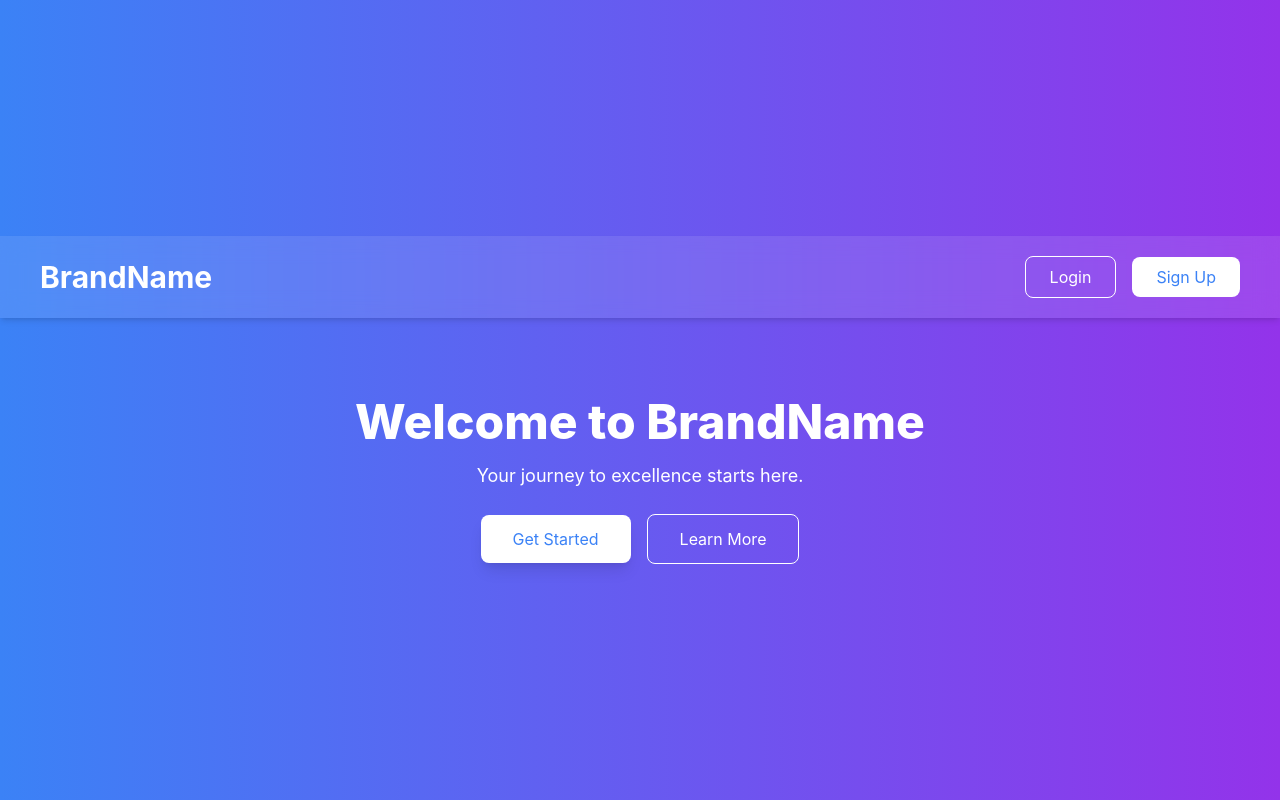
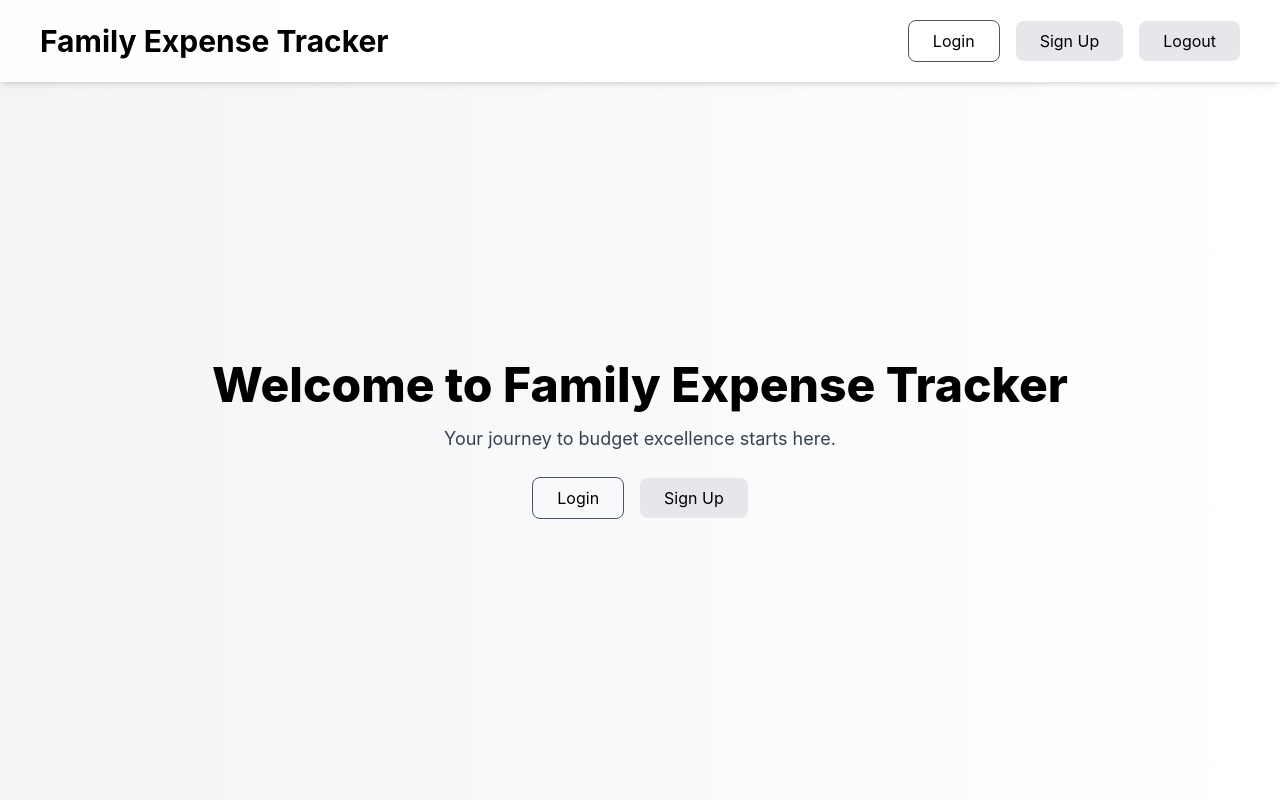
Before and after one commit to lostvayne47/family-expense-tracker, a React (Create React App) app in the folder frontend/: page / in a window 1280 px wide. Built offline with nearby package versions, Linux system fonts and the light colour scheme.

Commit message:
Landing page done

```diff
--- a/frontend/src/App.js
+++ b/frontend/src/App.js
@@ -2,10 +2,8 @@ import LandingPage from "./components/LandingPage";
 
 function App() {
   return (
-    <div className="App">
-      <header className="App-header">
-        <LandingPage />
-      </header>
+    <div>
+      <LandingPage />
     </div>
   );
 }
--- a/frontend/src/components/LandingPage.js
+++ b/frontend/src/components/LandingPage.js
@@ -1,28 +1,91 @@
-import React from "react";
+import React, { useEffect, useState } from "react";
 
 const LandingPage = () => {
+  const [darkMode, setDarkMode] = useState(
+    window.matchMedia &&
+      window.matchMedia("(prefers-color-scheme: dark)").matches
+  );
+
+  useEffect(() => {
+    const mediaQuery = window.matchMedia("(prefers-color-scheme: dark)");
+    const handleChange = () => setDarkMode(mediaQuery.matches);
+    mediaQuery.addEventListener("change", handleChange);
+    return () => mediaQuery.removeEventListener("change", handleChange);
+  }, []);
+
   return (
-    <div className="min-h-screen bg-gradient-to-r from-blue-500 to-purple-600 flex flex-col items-center justify-center text-white">
-      <nav className="w-full flex justify-between items-center px-10 py-5 bg-white bg-opacity-10 backdrop-blur-md shadow-md">
-        <h1 className="text-3xl font-bold">BrandName</h1>
-        <div className="space-x-4">
-          <button className="px-6 py-2 border border-white rounded-lg hover:bg-white hover:text-blue-500 transition">
+    <div
+      className={`min-h-screen flex flex-col justify-center items-center transition-all duration-300 ${
+        darkMode
+          ? "bg-gradient-to-r from-gray-900 to-black text-white"
+          : "bg-gradient-to-r from-gray-100 to-white text-black"
+      }`}
+    >
+      <nav
+        className={`w-full flex justify-between items-center px-10 py-5 shadow-md fixed top-0 left-0 right-0 transition-all duration-300 ${
+          darkMode ? "bg-gray-800 bg-opacity-90" : "bg-white bg-opacity-90"
+        }`}
+      >
+        <h1 className="text-3xl font-bold">Family Expense Tracker</h1>
+        <div className="space-x-4 flex items-center">
+          <button
+            className={`px-6 py-2 border rounded-lg transition ${
+              darkMode
+                ? "border-gray-400 hover:bg-gray-700 hover:text-white"
+                : "border-gray-600 hover:bg-gray-200 hover:text-black"
+            }`}
+          >
             Login
           </button>
-          <button className="px-6 py-2 bg-white text-blue-500 rounded-lg hover:bg-opacity-80 transition">
+          <button
+            className={`px-6 py-2 rounded-lg transition ${
+              darkMode
+                ? "bg-gray-700 text-white hover:bg-gray-600"
+                : "bg-gray-200 text-black hover:bg-gray-300"
+            }`}
+          >
             Sign Up
+          </button>
+          <button
+            className={`px-6 py-2 rounded-lg transition  ${
+              darkMode
+                ? "bg-gray-700 text-white hover:bg-gray-600"
+                : "bg-gray-200 text-black hover:bg-gray-300"
+            }`}
+          >
+            Logout
           </button>
         </div>
       </nav>
       <main className="flex flex-col items-center text-center mt-20 px-5">
-        <h2 className="text-5xl font-extrabold mb-4">Welcome to BrandName</h2>
-        <p className="text-lg mb-6">Your journey to excellence starts here.</p>
+        <h2 className="text-5xl font-extrabold mb-4">
+          Welcome to Family Expense Tracker
+        </h2>
+        <p
+          className={`text-lg mb-6 transition ${
+            darkMode ? "text-gray-300" : "text-gray-700"
+          }`}
+        >
+          Your journey to budget excellence starts here.
+        </p>
         <div className="space-x-4">
-          <button className="px-8 py-3 bg-white text-blue-500 rounded-lg shadow-lg hover:bg-opacity-80 transition">
-            Get Started
+          <button
+            className={`px-6 py-2 border rounded-lg transition ${
+              darkMode
+                ? "border-gray-400 hover:bg-gray-700 hover:text-white"
+                : "border-gray-600 hover:bg-gray-200 hover:text-black"
+            }`}
+          >
+            Login
           </button>
-          <button className="px-8 py-3 border border-white rounded-lg hover:bg-white hover:text-blue-500 transition">
-            Learn More
+          <button
+            className={`px-6 py-2 rounded-lg transition ${
+              darkMode
+                ? "bg-gray-700 text-white hover:bg-gray-600"
+                : "bg-gray-200 text-black hover:bg-gray-300"
+            }`}
+          >
+            Sign Up
           </button>
         </div>
       </main>
```
